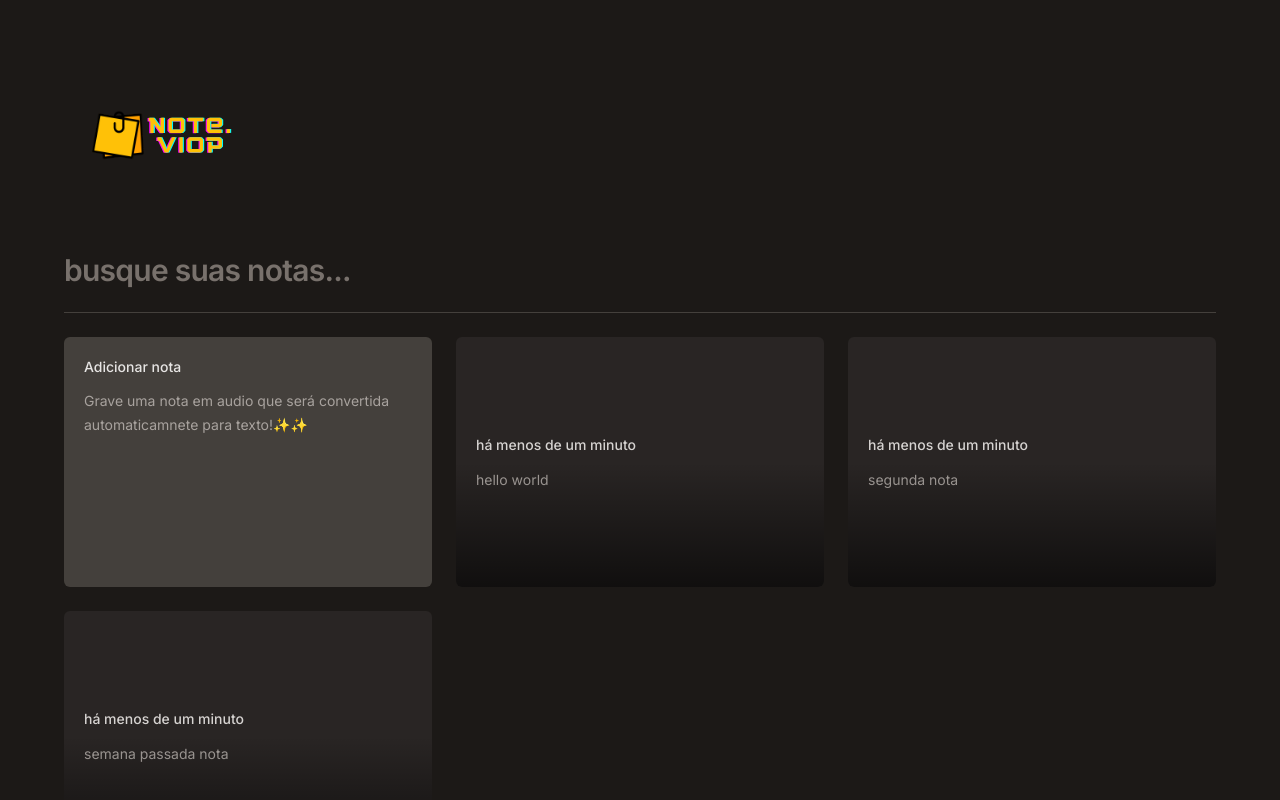
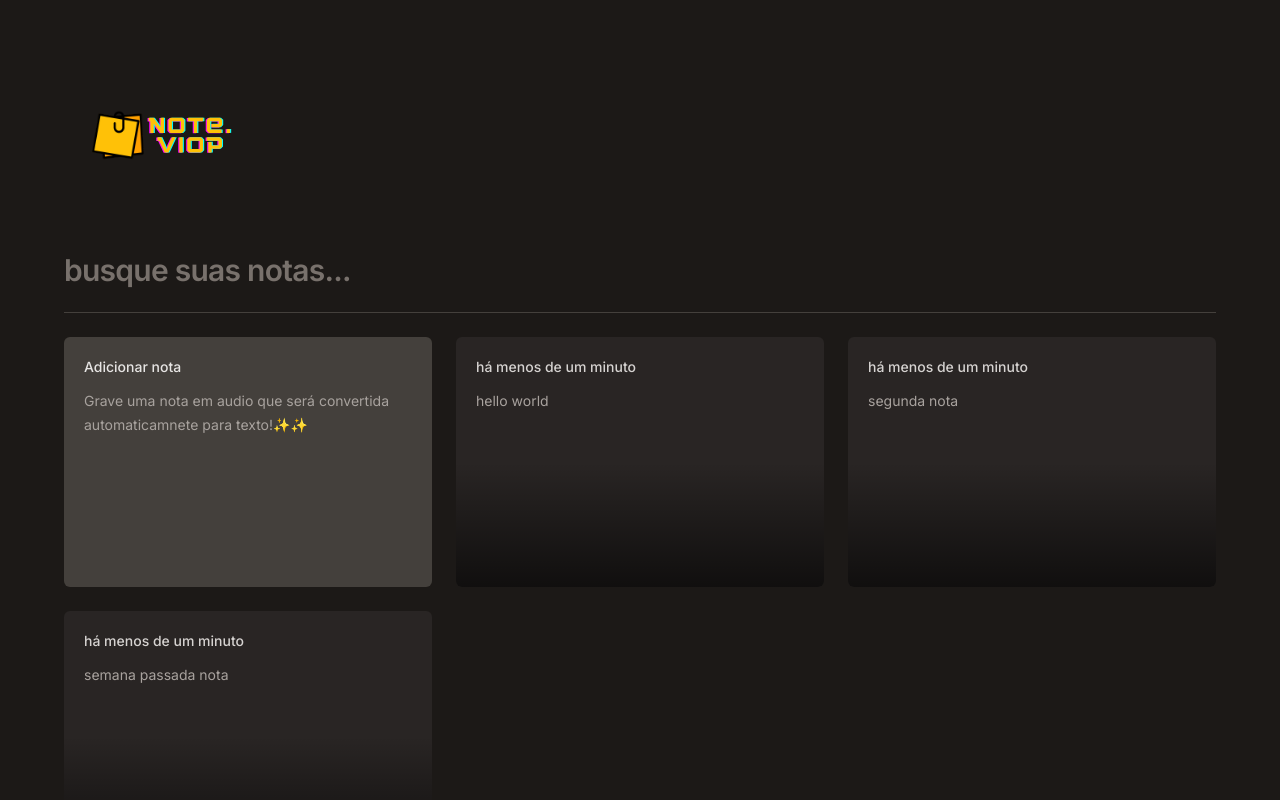
Before and after one commit to mateusfsdev/nlwexpertreact, a React (Vite) app: page / in a window 1280 px wide. Shown: the top 800 px of the page. Built offline with nearby package versions, Linux system fonts and the light colour scheme.

Commit message:
add flex to notecard 🍚🍙

```diff
--- a/src/components/notecards.tsx
+++ b/src/components/notecards.tsx
@@ -14,7 +14,7 @@ interface NoteCardProps {
 export function NoteCard({note}: NoteCardProps) {
   return(
     <Dialog.Root>
-      <Dialog.Trigger className='text-left bg-stone-800 outline-none rounded-md p-5 space-y-3 overflow-hidden relative
+      <Dialog.Trigger className='text-left flex flex-col bg-stone-800 outline-none rounded-md p-5 space-y-3 overflow-hidden relative
         hover:ring-2 hover:ring-stone-600
         focus:ring-2 focus:ring-yellow-500'>
         <span className='text-sm font-medium text-stone-300'>
```
